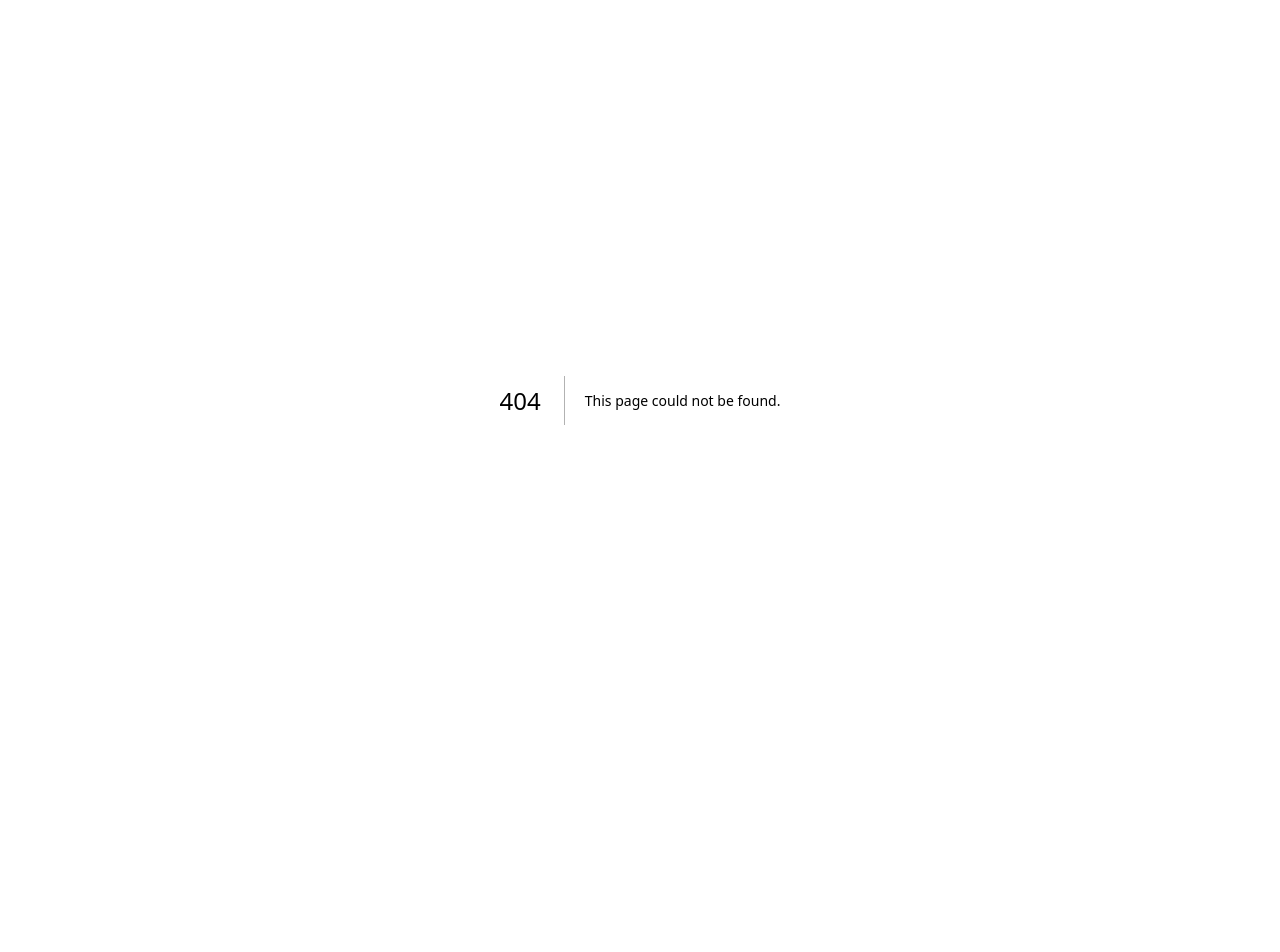
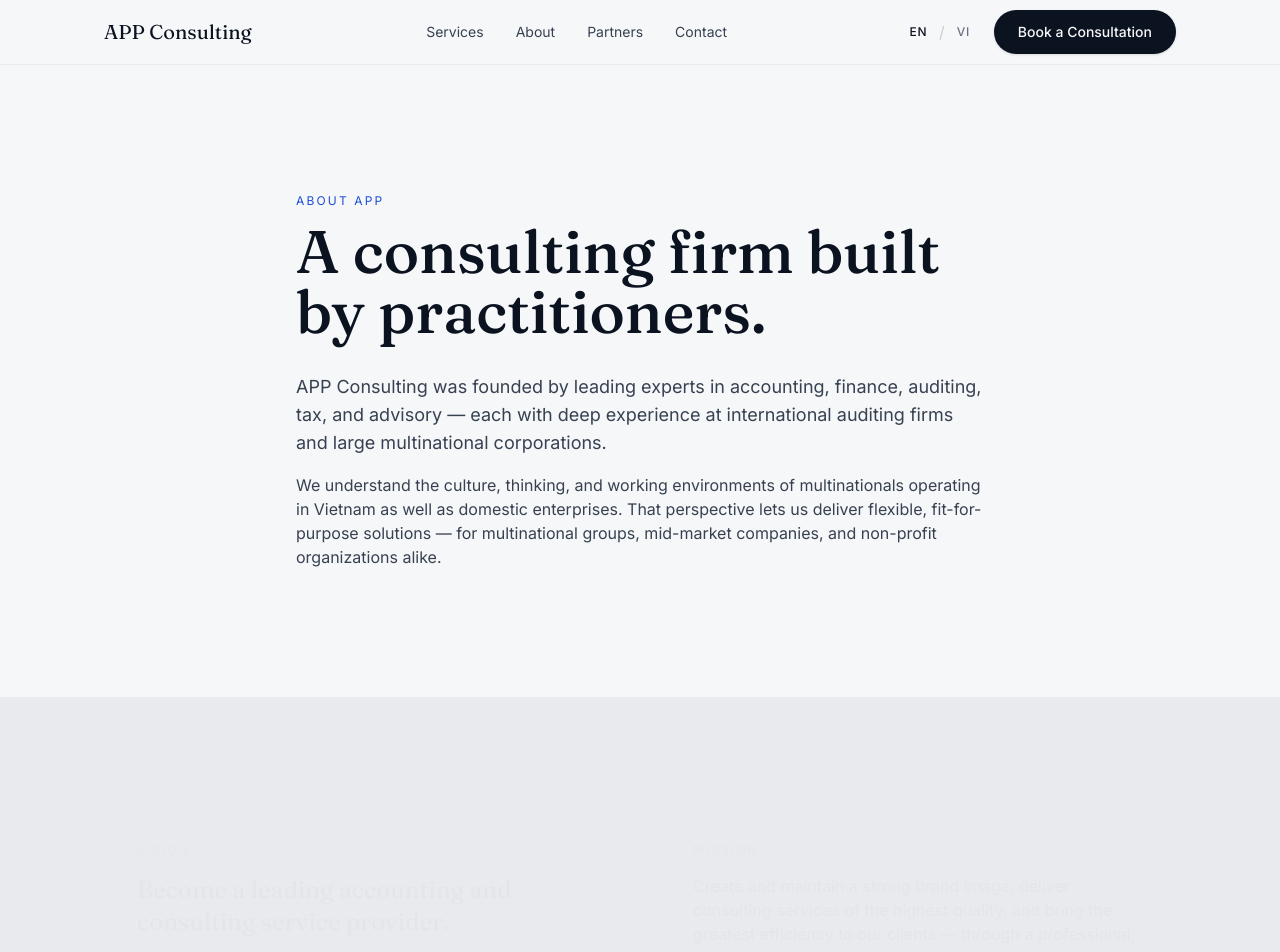
Before and after one commit to tanvhla258/app_consultant, a Next.js app: page /en/about in a window 1280 px wide. Before the commit this address had no page. Shown: the top 952 px of the page. Before the commit the page ends 800 px from the top, so only its background shows below. Built offline with nearby package versions, Linux system fonts and the light colour scheme; no server answers.

Commit message:
feat(about): add bilingual about page

```diff
--- /dev/null
+++ b/app/[locale]/about/page.tsx
@@ -0,0 +1,132 @@
+import { notFound } from 'next/navigation';
+import { Container } from '@/components/ui/Container';
+import { Heading } from '@/components/ui/Heading';
+import { MethodTimeline } from '@/components/marketing/MethodTimeline';
+import { FinalCta } from '@/components/marketing/FinalCta';
+import { Reveal } from '@/components/motion/Reveal';
+import { buildMetadata } from '@/lib/seo/metadata';
+import { getDictionary } from '@/lib/i18n/get-dictionary';
+import { isLocale, type Locale } from '@/lib/i18n/config';
+import enHome from '@/content/home/en.json';
+import viHome from '@/content/home/vi.json';
+
+type Params = { locale: string };
+
+export async function generateMetadata({ params }: { params: Promise<Params> }) {
+  const { locale } = await params;
+  if (!isLocale(locale)) return {};
+  return buildMetadata({
+    locale,
+    path: '/about',
+    title: locale === 'vi' ? 'Về chúng tôi' : 'About',
+    description: locale === 'vi'
+      ? 'APP Consulting — đội ngũ chuyên gia tài chính, thuế và kiểm toán từng làm tại Big4.'
+      : 'APP Consulting — a team of finance, tax, and audit specialists from Big4 backgrounds.',
+  });
+}
+
+const copy = {
+  en: {
+    eyebrow: 'About APP',
+    title: 'A consulting firm built by practitioners.',
+    intro: 'APP Consulting was founded by leading experts in accounting, finance, auditing, tax, and advisory — each with deep experience at international auditing firms and large multinational corporations.',
+    body: 'We understand the culture, thinking, and working environments of multinationals operating in Vietnam as well as domestic enterprises. That perspective lets us deliver flexible, fit-for-purpose solutions — for multinational groups, mid-market companies, and non-profit organizations alike.',
+    visionHeading: 'Vision',
+    vision: 'Become a leading accounting and consulting service provider.',
+    missionHeading: 'Mission',
+    mission: 'Create and maintain a strong brand image, deliver consulting services of the highest quality, and bring the greatest efficiency to our clients — through a professional, dedicated team built to serve.',
+    valuesHeading: 'Core values',
+    values: [
+      { title: 'Responsibility & commitment', body: 'We accept ownership of outcomes from kickoff through monitoring.' },
+      { title: 'Professional & dedicated', body: 'Big4-trained practitioners on every engagement.' },
+      { title: 'Quality solutions', body: 'Effective, evidence-based, and ready to defend.' },
+    ],
+    methodEyebrow: 'Method',
+    methodTitle: 'How we work.',
+  },
+  vi: {
+    eyebrow: 'Về APP',
+    title: 'Công ty tư vấn do chính người làm nghề xây dựng.',
+    intro: 'APP Consulting được thành lập bởi các chuyên gia hàng đầu trong lĩnh vực kế toán, tài chính, kiểm toán, thuế và tư vấn — đều giàu kinh nghiệm tại các công ty kiểm toán quốc tế và các tập đoàn đa quốc gia lớn.',
+    body: 'Chúng tôi hiểu rõ văn hóa, tư duy và môi trường làm việc của các tập đoàn đa quốc gia tại Việt Nam cũng như doanh nghiệp trong nước. Điều đó giúp chúng tôi cung cấp giải pháp linh hoạt, phù hợp — cho tập đoàn lớn, doanh nghiệp tầm trung và cả tổ chức phi lợi nhuận.',
+    visionHeading: 'Tầm nhìn',
+    vision: 'Trở thành đơn vị tư vấn và kế toán hàng đầu.',
+    missionHeading: 'Sứ mệnh',
+    mission: 'Xây dựng và giữ vững hình ảnh tốt, cung cấp dịch vụ tư vấn chất lượng cao nhất, mang lại hiệu quả tối ưu cho khách hàng — với đội ngũ chuyên nghiệp, tận tâm.',
+    valuesHeading: 'Giá trị cốt lõi',
+    values: [
+      { title: 'Trách nhiệm & cam kết', body: 'Chúng tôi đồng hành cùng kết quả từ khởi tạo đến giám sát.' },
+      { title: 'Chuyên nghiệp & tận tâm', body: 'Chuyên gia được đào tạo Big4 trong mỗi dự án.' },
+      { title: 'Giải pháp chất lượng', body: 'Hiệu quả, có bằng chứng và sẵn sàng bảo vệ.' },
+    ],
+    methodEyebrow: 'Phương pháp',
+    methodTitle: 'Cách chúng tôi làm việc.',
+  },
+};
+
+export default async function AboutPage({ params }: { params: Promise<Params> }) {
+  const { locale } = await params;
+  if (!isLocale(locale)) notFound();
+  const loc = locale as Locale;
+  const d = await getDictionary(loc);
+  const c = copy[loc];
+  const home = loc === 'vi' ? viHome : enHome;
+
+  return (
+    <>
+      <section className="py-24 md:py-32">
+        <Container className="max-w-3xl">
+          <Heading eyebrow={c.eyebrow} size="xl">{c.title}</Heading>
+          <p className="mt-8 text-lg text-ink-600">{c.intro}</p>
+          <p className="mt-4 text-ink-600">{c.body}</p>
+        </Container>
+      </section>
+
+      <section className="bg-ink-100 py-24">
+        <Container className="grid gap-10 md:grid-cols-2">
+          <Reveal>
+            <div className="rounded-2xl border border-ink-200 bg-ink-50 p-8">
+              <div className="text-xs uppercase tracking-[0.18em] text-brand-700">{c.visionHeading}</div>
+              <p className="mt-4 font-serif text-2xl text-ink-900">{c.vision}</p>
+            </div>
+          </Reveal>
+          <Reveal>
+            <div className="rounded-2xl border border-ink-200 bg-ink-50 p-8">
+              <div className="text-xs uppercase tracking-[0.18em] text-brand-700">{c.missionHeading}</div>
+              <p className="mt-4 text-ink-900">{c.mission}</p>
+            </div>
+          </Reveal>
+        </Container>
+      </section>
+
+      <section className="py-24">
+        <Container>
+          <Reveal><Heading eyebrow={c.valuesHeading} size="lg">{loc === 'vi' ? 'Ba giá trị định hướng mọi hành động.' : 'Three values that guide every action.'}</Heading></Reveal>
+          <div className="mt-12 grid gap-6 md:grid-cols-3">
+            {c.values.map(v => (
+              <Reveal key={v.title}>
+                <div className="rounded-2xl border border-ink-200 p-8">
+                  <h3 className="font-serif text-xl text-ink-900">{v.title}</h3>
+                  <p className="mt-3 text-sm text-ink-600">{v.body}</p>
+                </div>
+              </Reveal>
+            ))}
+          </div>
+        </Container>
+      </section>
+
+      <section className="bg-ink-100 py-24">
+        <Container>
+          <Reveal><Heading eyebrow={c.methodEyebrow} size="lg">{c.methodTitle}</Heading></Reveal>
+          <div className="mt-16"><MethodTimeline steps={home.method} /></div>
+        </Container>
+      </section>
+
+      <FinalCta
+        title={loc === 'vi' ? 'Sẵn sàng làm việc cùng chúng tôi?' : 'Ready to work with us?'}
+        body={loc === 'vi' ? 'Một cuộc trao đổi ngắn cũng đủ để bắt đầu.' : 'A short conversation is enough to begin.'}
+        ctaLabel={d.nav.bookConsultation}
+      />
+    </>
+  );
+}
```
